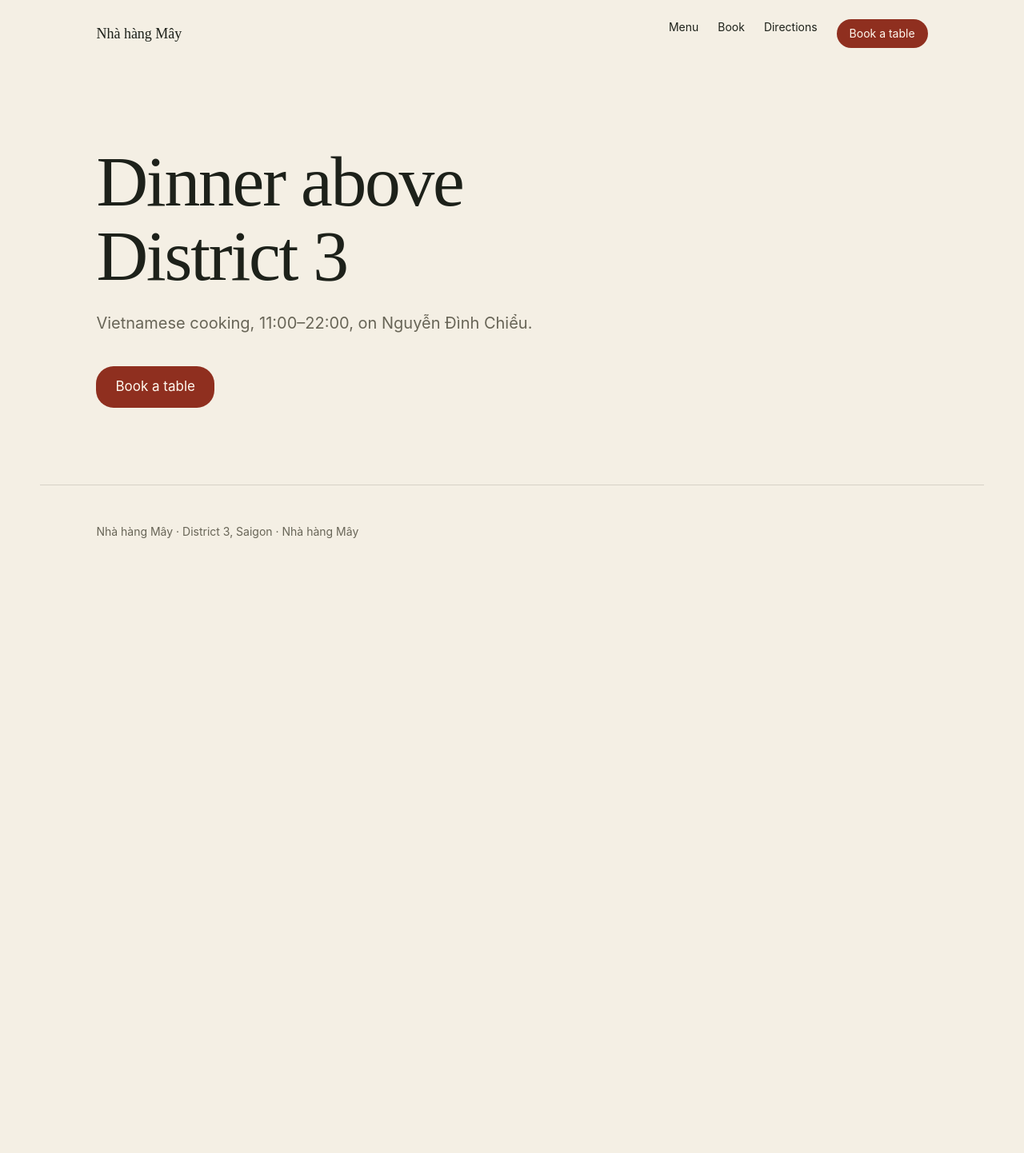
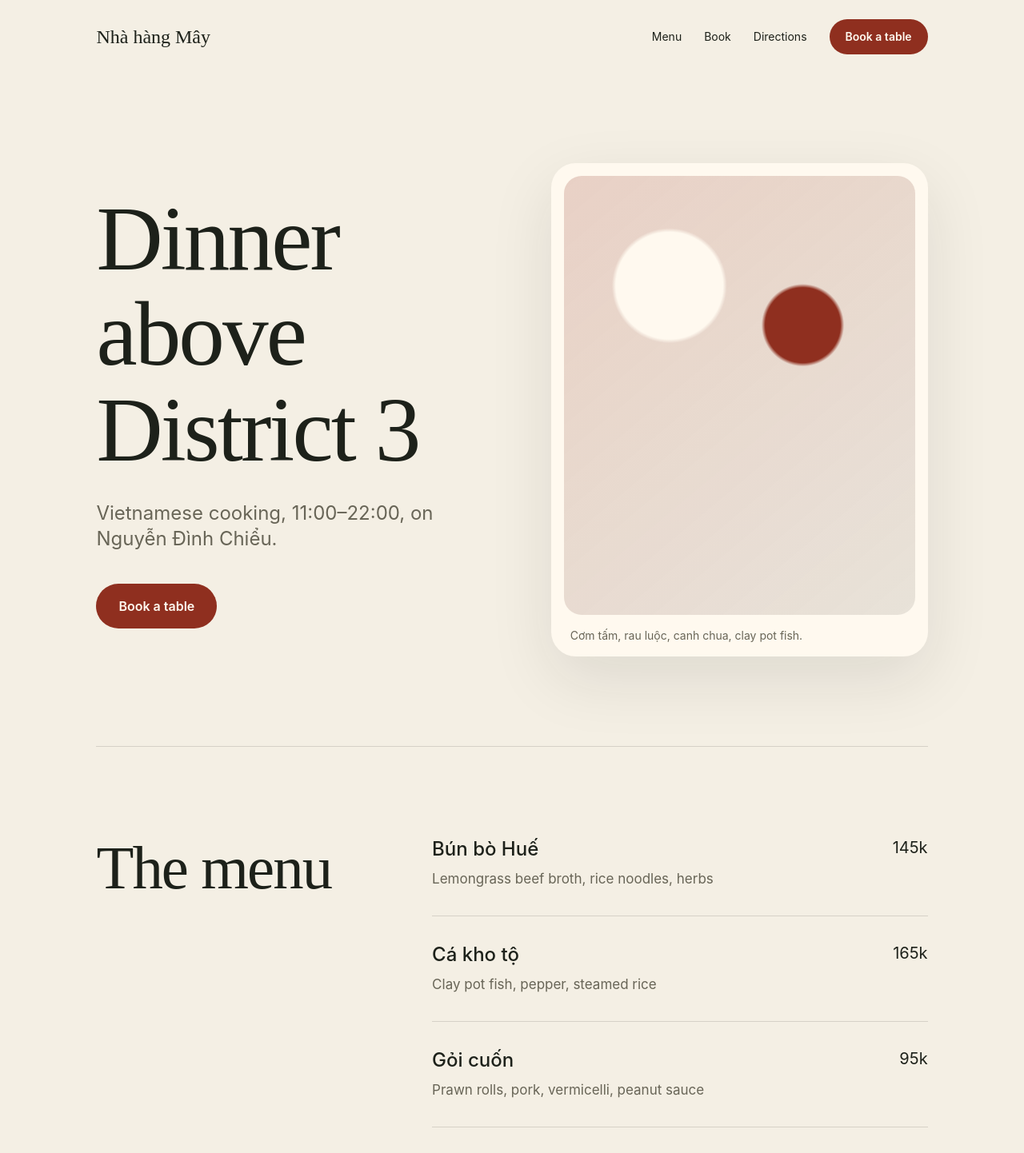
Before and after one commit to ThanhNV121097/project-e02594a2, a React (Vite) app in the folder code/frontend/: page / in a window 1280 px wide. Shown: the top 1442 px of the page at 80% size. Before the commit the page ends 800 px from the top, so only its background shows below. Built offline with nearby package versions, Linux system fonts and the light colour scheme.

Commit message:
Compose restaurant site

```diff
--- a/code/frontend/src/App.tsx
+++ b/code/frontend/src/App.tsx
@@ -1,32 +1,28 @@
-import { T, useList, useContent } from "./editable";
+import { T, useList } from "./editable";
+import Hero from "./components/Hero";
+import MenuSection from "./components/MenuSection";
+import BookingSection from "./components/BookingSection";
+import DirectionsSection from "./components/DirectionsSection";
 
-/**
- * The shell the design replaces.
- *
- * This file is a placeholder so the scaffold builds and runs before the
- * design exists. The team rewrites it and adds components under
- * src/components/; what must stay is the rule every component follows: the
- * words come from content.json through <T/>, the colours from theme.css.
- */
 export default function App() {
   const links = useList<{ label: string; href: string }>("nav.links");
-  const name = useContent("site.name");
   return (
     <div className="min-h-screen bg-ground text-ink font-body">
-      <header className="mx-auto max-w-page px-[var(--gutter)] py-6 flex items-center justify-between">
-        <T k="site.name" as="a" href="/" className="font-display text-lg" />
-        <nav className="flex gap-6 text-sm">
+      <header className="mx-auto flex max-w-page items-center justify-between px-[var(--gutter)] py-6">
+        <T k="site.name" as="a" href="/" className="font-display text-2xl" />
+        <nav className="hidden items-center gap-7 text-sm md:flex">
           {links.map((l, i) => <T key={i} k={`nav.links.${i}.label`} as="a" href={l.href} />)}
-          <T k="nav.cta.label" as="a" href="#contact" className="rounded bg-accent px-4 py-2 text-accent-ink" />
+          <T k="nav.cta.label" as="a" href="#book" className="rounded-full bg-accent px-5 py-3 font-semibold text-accent-ink" />
         </nav>
       </header>
-      <main className="mx-auto max-w-page px-[var(--gutter)] py-24">
-        <T k="hero.headline" as="h1" className="text-[clamp(44px,7vw,104px)] max-w-[14ch]" />
-        <T k="hero.sub" as="p" className="mt-6 text-xl text-ink-soft max-w-[48ch]" />
-        <T k="hero.cta.label" as="a" href="#contact" className="mt-10 inline-block rounded bg-accent px-6 py-3 text-accent-ink" />
+      <main className="mx-auto max-w-page px-[var(--gutter)]">
+        <Hero />
+        <MenuSection />
+        <BookingSection />
+        <DirectionsSection />
       </main>
-      <footer className="mx-auto max-w-page px-[var(--gutter)] py-12 text-sm text-ink-soft border-t border-line">
-        <T k="footer.line" /> · {name}
+      <footer className="mx-auto max-w-page border-t border-line px-[var(--gutter)] py-10 text-sm text-ink-soft">
+        <T k="footer.line" />
       </footer>
     </div>
   );
```
